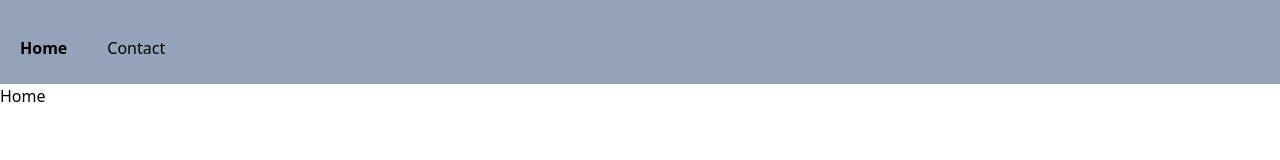
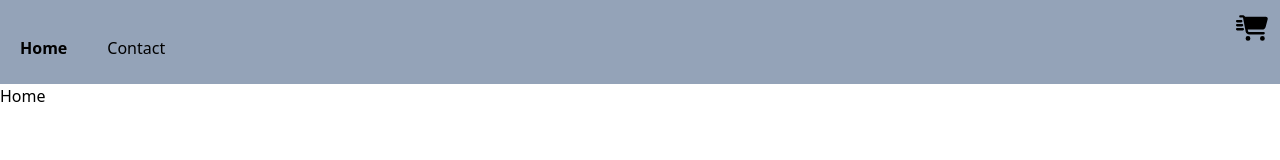
Before and after one commit to jonhenrikaavitsland/jsf-ca, a React (Vite) app: page / in a window 1280 px wide. Shown: the top 160 px of the page. Built offline with nearby package versions, Linux system fonts and the light colour scheme; the HTML template or start-up script is replaced by a standard one.

Commit message:
cart icon

```diff
--- /dev/null
+++ b/src/components/CartIcon.jsx
@@ -0,0 +1,9 @@
+export default function CartIcon() {
+  return (
+    <div className='p-3'>
+      <button>
+        <img src='/cart-shopping-fast-solid.svg' alt='cart' className='h-8 w-8' />
+      </button>
+    </div>
+  );
+}
--- a/src/components/Header.jsx
+++ b/src/components/Header.jsx
@@ -1,9 +1,11 @@
+import CartIcon from './CartIcon';
 import NavBar from './NavBar';
 
 export default function Header() {
   return (
     <header className='bg-slate-400 pb-3 flex justify-between'>
       <NavBar />
+      <CartIcon />
     </header>
   );
 }
```
